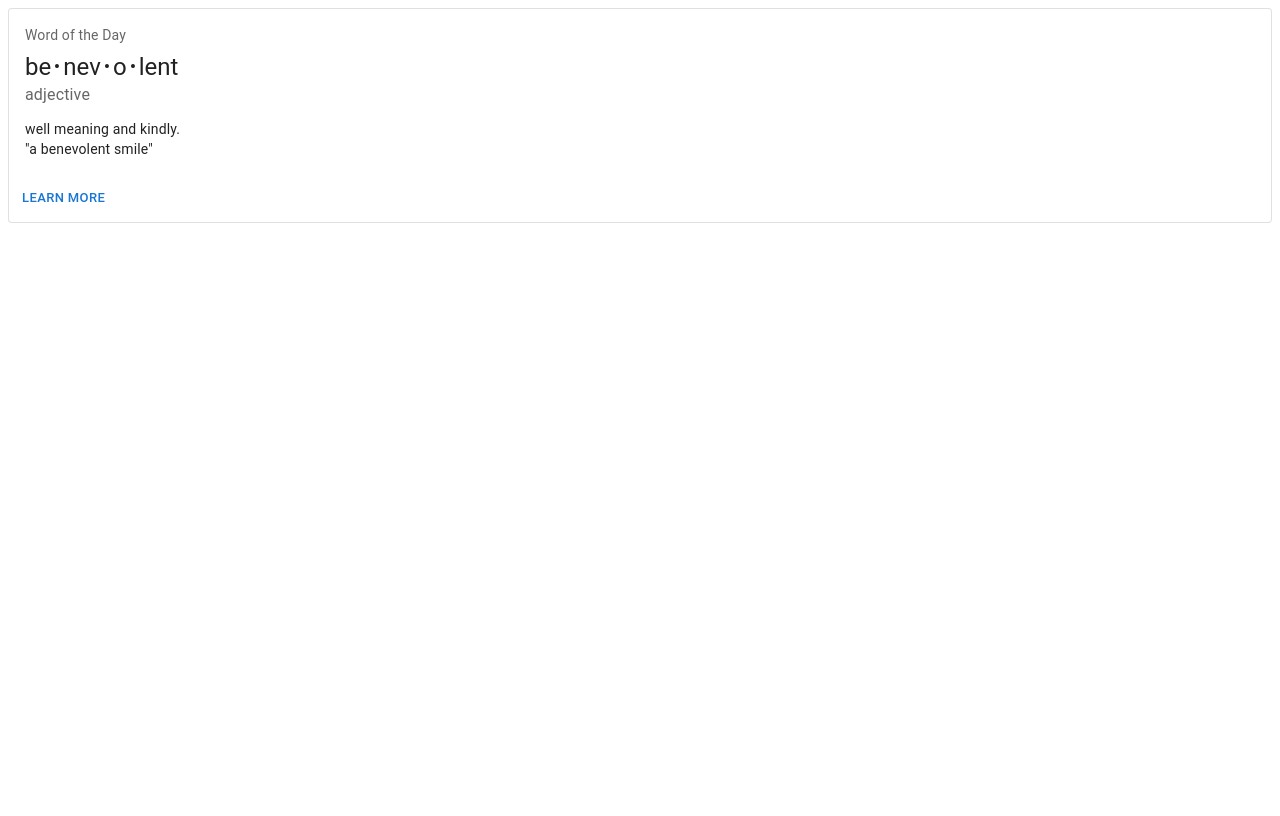
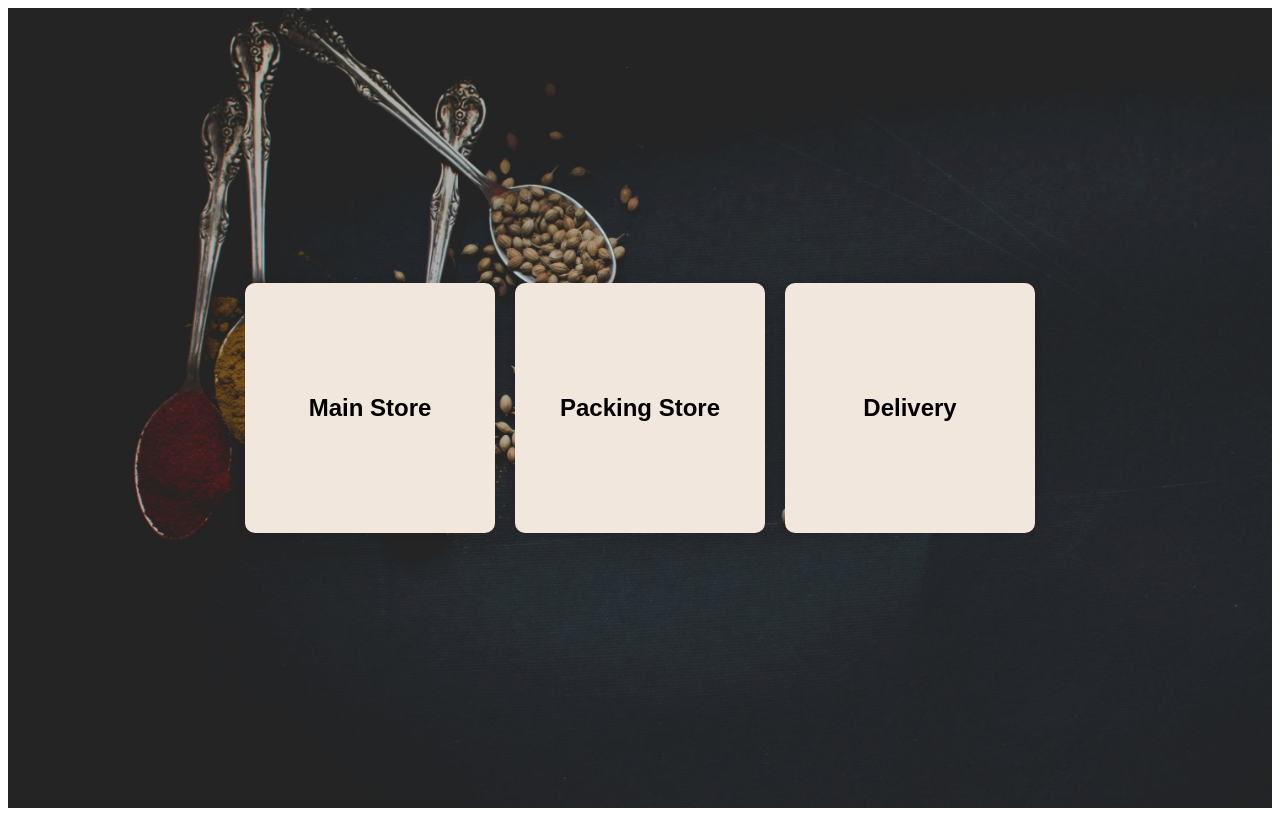
Before and after one commit to Hasitha234/Koratuwa, a React (Create React App) app in the folder front-end/: page /home in a window 1280 px wide. Built offline with nearby package versions, Linux system fonts and the light colour scheme.

Commit message:
2nd page

```diff
--- a/front-end/src/App.js
+++ b/front-end/src/App.js
@@ -1,8 +1,10 @@
 // src/App.js
 import React from 'react';
+import ReactDOM from 'react-dom';
 import { BrowserRouter as Router, Route, Routes } from 'react-router-dom';
 import Login from './pages/MainPage';
 import Home from './pages/DashBoard';
+import MainStore from './pages/MainStore';
 
 
 function App() {
@@ -11,6 +13,7 @@ function App() {
       <Routes>
         <Route path="/" element={<Login />} />
         <Route path="/home" element={<Home />} />
+        <Route path="/MainStore" element={<MainStore />} />
       </Routes>
     </Router>
   );
--- a/front-end/src/pages/DashBoard.js
+++ b/front-end/src/pages/DashBoard.js
@@ -1,48 +1,84 @@
-import * as React from 'react';
-import Box from '@mui/material/Box';
-import Card from '@mui/material/Card';
-import CardActions from '@mui/material/CardActions';
-import CardContent from '@mui/material/CardContent';
-import Button from '@mui/material/Button';
-import Typography from '@mui/material/Typography';
+// src/pages/Home.js
+import React from 'react';
+import backgroundImage from '../images/pratiksha-mohanty-BwpKvFuPm_U-unsplash.jpg'; // Adjust the path as needed
 
-const bull = (
-  <Box
-    component="span"
-    sx={{ display: 'inline-block', mx: '2px', transform: 'scale(0.8)' }}
-  >
-    •
-  </Box>
-);
+function Home() {
+  const styles = {
+    container: {
+      display: 'flex',
+      justifyContent: 'center',
+      alignItems: 'center',
+      height: '100vh',
+      backgroundImage: `url(${backgroundImage})`,
+      backgroundSize: 'cover',
+      backgroundPosition: 'center',
+      position: 'relative',
+      zIndex: 0,
+    },
+    overlay: {
+      position: 'absolute',
+      top: 0,
+      left: 0,
+      width: '100%',
+      height: '100%',
+      backgroundColor: 'rgba(345, 345, 345, 0.1)', // Light gray with transparency
+      zIndex: 1,
+    },
+    buttonContainer: {
+      display: 'flex',
+      gap: '20px', // Space between bu.ttons
+      zIndex: 2,
+    },
+    button: {
+      width: '250px',
+      height: '250px',
+      backgroundColor: '#F2E7DC', // Button color
+      display: 'flex',
+      justifyContent: 'center',
+      alignItems: 'center',
+      borderRadius: '10px',
+      border: 'none',
+      color: 'black',
+      fontSize: '24px',
+      fontWeight: 'bold',
+      cursor: 'pointer',
+      boxShadow: '0 0 10px rgba(0, 0, 0, 0.1)',
+      transition: 'background-color 0.3s ease', // Smooth hover transition
+    },
+    buttonHover: {
+      backgroundColor: '#e6993b', // Darker shade for hover
+    },
+  };
 
-const card = (
-  <React.Fragment>
-    <CardContent>
-      <Typography sx={{ fontSize: 14 }} color="text.secondary" gutterBottom>
-        Word of the Day
-      </Typography>
-      <Typography variant="h5" component="div">
-        be{bull}nev{bull}o{bull}lent
-      </Typography>
-      <Typography sx={{ mb: 1.5 }} color="text.secondary">
-        adjective
-      </Typography>
-      <Typography variant="body2">
-        well meaning and kindly.
-        <br />
-        {'"a benevolent smile"'}
-      </Typography>
-    </CardContent>
-    <CardActions>
-      <Button size="small">Learn More</Button>
-    </CardActions>
-  </React.Fragment>
-);
-
-export default function OutlinedCard() {
   return (
-    <Box sx={{ minWidth: 275 }}>
-      <Card variant="outlined">{card}</Card>
-    </Box>
+    <div style={styles.container}>
+      <div style={styles.overlay}></div> {/* Transparent overlay */}
+      <div style={styles.buttonContainer}>
+        <button
+          style={styles.button}
+          onClick={() => window.location.href = '/MainStore'}
+          onMouseEnter={(e) => e.currentTarget.style.backgroundColor = styles.buttonHover.backgroundColor}
+          onMouseLeave={(e) => e.currentTarget.style.backgroundColor = styles.button.backgroundColor}
+        >
+          Main Store
+        </button>
+        <button
+          style={styles.button}
+          onMouseEnter={(e) => e.currentTarget.style.backgroundColor = styles.buttonHover.backgroundColor}
+          onMouseLeave={(e) => e.currentTarget.style.backgroundColor = styles.button.backgroundColor}
+        >
+          Packing Store
+        </button>
+        <button
+          style={styles.button}
+          onMouseEnter={(e) => e.currentTarget.style.backgroundColor = styles.buttonHover.backgroundColor}
+          onMouseLeave={(e) => e.currentTarget.style.backgroundColor = styles.button.backgroundColor}
+        >
+          Delivery
+        </button>
+      </div>
+    </div>
   );
 }
+
+export default Home;
--- /dev/null
+++ b/front-end/src/pages/MainStore.js
@@ -0,0 +1,109 @@
+import React from "react";
+import Box from "@mui/material/Box";
+import Card from "@mui/material/Card";
+import CardContent from "@mui/material/CardContent";
+import Typography from "@mui/material/Typography";
+import Button from "@mui/material/Button";
+import backgroundImage from "../images/pratiksha-mohanty-BwpKvFuPm_U-unsplash.jpg"; // Adjust the path as per your project structure
+
+const cardsData = [
+  { title: "Chilli pods" },
+  { title: "Dry yellow" },
+  { title: "Peppercorns" },
+  { title: "Pepper powder" },
+  { title: "Cinnamon" },
+  { title: "Snoring" },
+  { title: "Doctor" },
+  { title: "Hinduru" },
+  { title: "Coriander" },
+  { title: "Mustard" },
+  { title: "Fenugreek" },
+  { title: "Cardamom" },
+  { title: "Nutmeg flowers" },
+  { title: "Nutmeg" },
+  { title: "Cloves" },
+  { title: "Cinnamon sticks" },
+  { title: "Ginger flakes" },
+  { title: "Lentils" },
+  { title: "Rice" },
+];
+
+const BasicCard = ({ title, description }) => (
+  <Button
+    component={Card}
+    sx={{ minWidth: 275, marginBottom: 2, backgroundColor: "white" }}
+  >
+    <CardContent>
+      <Typography sx={{ fontSize: 24 }} color="text.secondary" gutterBottom>
+        {title}
+      </Typography>
+      <Typography variant="body2" color="text.secondary">
+        {description}
+      </Typography>
+    </CardContent>
+  </Button>
+);
+
+const App = () => (
+  <Box
+    sx={{
+      display: "flex",
+      flexDirection: "column",
+      minHeight: "100vh",
+      backgroundImage: `url(${backgroundImage})`,
+      backgroundSize: "cover",
+      backgroundRepeat: "no-repeat",
+      backgroundPosition: "center center",
+    }}
+  >
+    {/* Header section */}
+    <Box sx={{ padding: "20px", borderBottom: "1px solid #ccc" }}>
+      <Box
+        sx={{
+          display: "flex",
+          justifyContent: "space-between",
+          alignItems: "center",
+          marginBottom: "20px",
+        }}
+      >
+        <Typography variant="h4" sx={{ flexGrow: 1 }}>
+          Spice Store
+        </Typography>
+        <Button variant="contained" color="primary">
+          Home
+        </Button>
+      </Box>
+
+      {/* Cards section */}
+      <Box sx={{ display: "flex", flexWrap: "wrap", gap: "10px" }}>
+        {cardsData.map((card, index) => (
+          <BasicCard
+            key={index}
+            title={card.title}
+            description={card.description}
+          />
+        ))}
+      </Box>
+    </Box>
+
+    {/* Footer section */}
+    <Box
+      sx={{
+        marginTop: "auto",
+        borderTop: "1px solid #ccc",
+        padding: "20px",
+        display: "flex",
+        justifyContent: "flex-end",
+      }}
+    >
+      <Button variant="contained" color="primary" sx={{ marginRight: "10px" }}>
+        Store In
+      </Button>
+      <Button variant="contained" color="secondary">
+        Store Out
+      </Button>
+    </Box>
+  </Box>
+);
+
+export default App;
```
Also changed, not shown: front-end/src/pages/PackingStore.js (added, +109 -0 lines), front-end/src/images/pratiksha-mohanty-BwpKvFuPm_U-unsplash.jpg (added).
